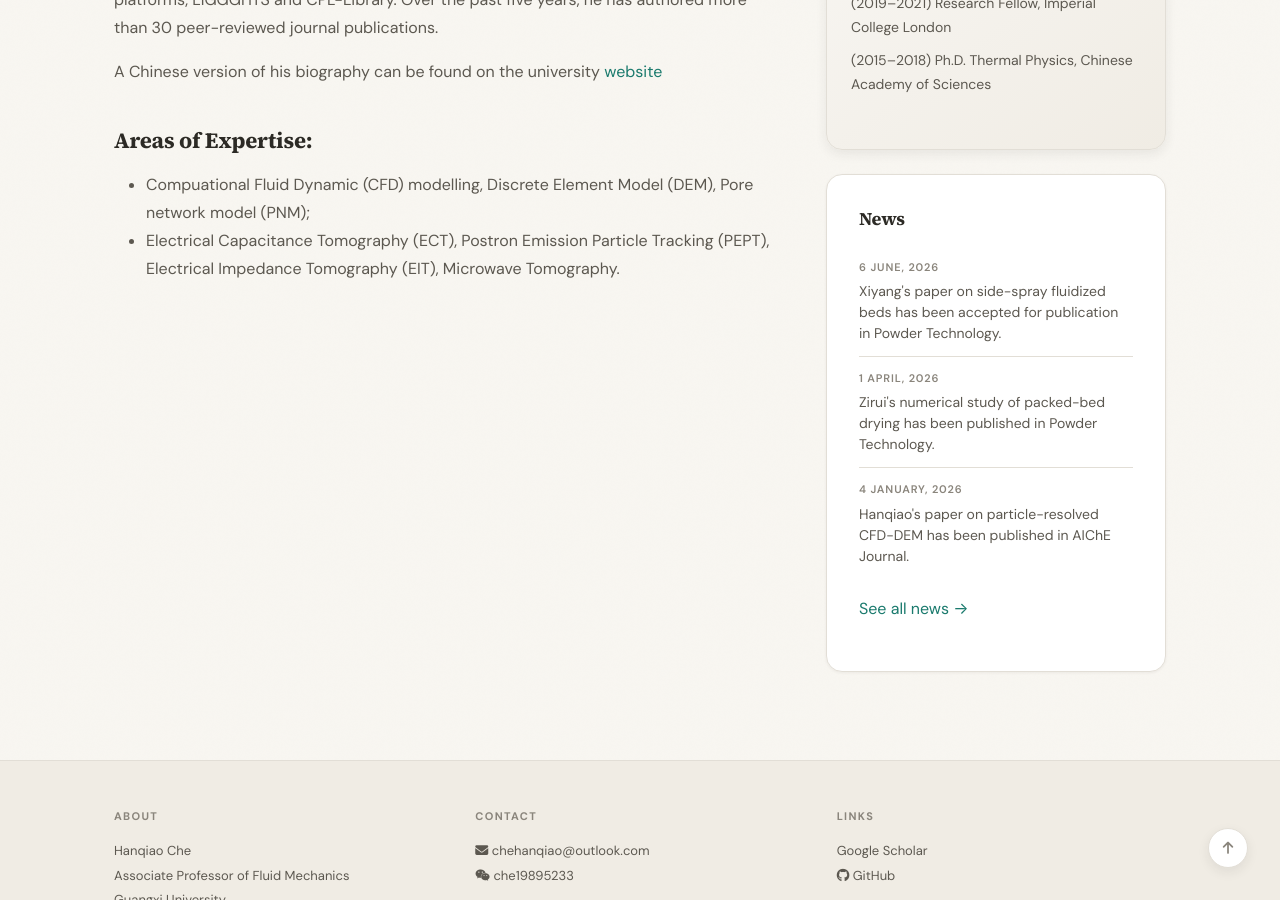
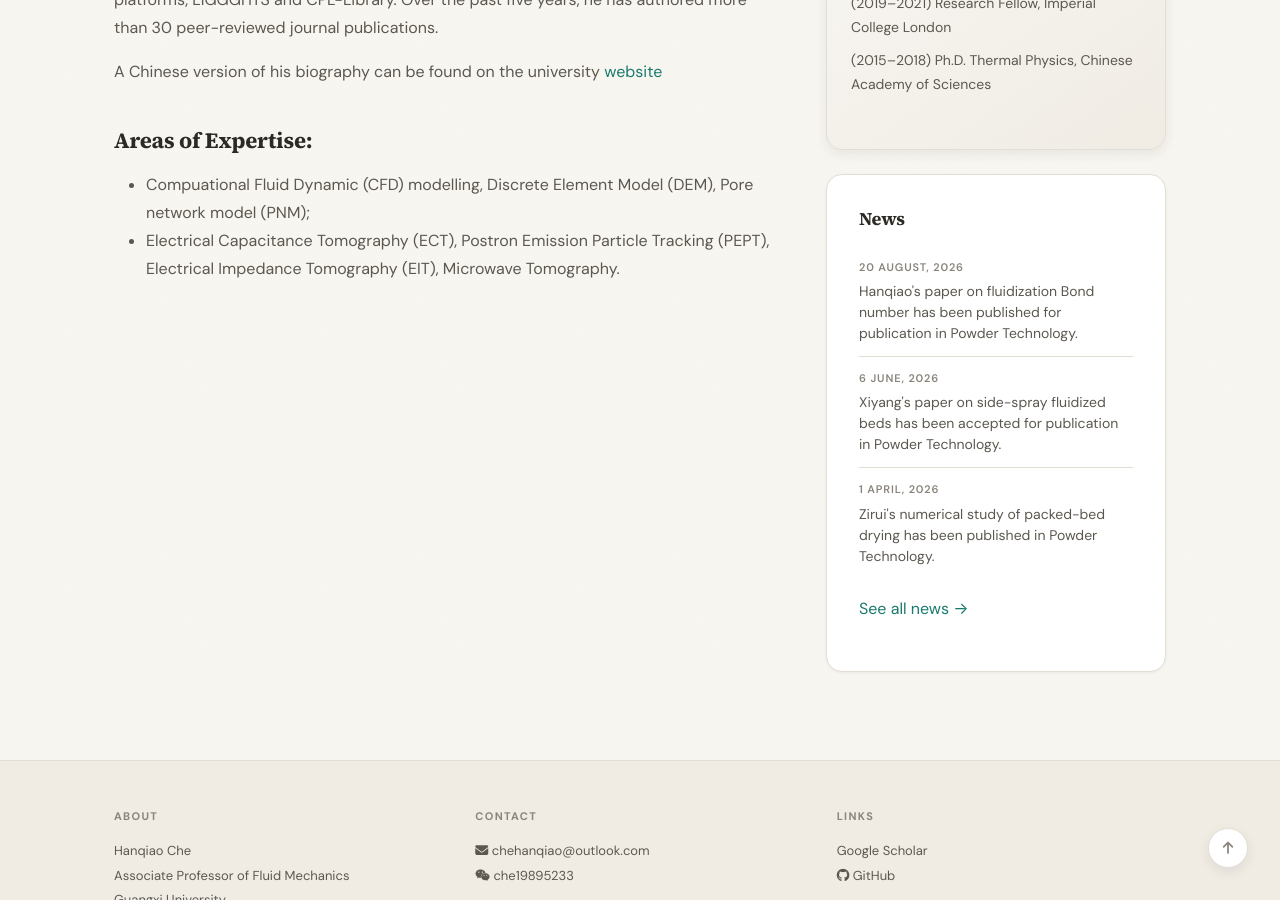
Before and after one commit to HQChe/hqche.github.io, a Jekyll site: the page built from _pages/home.md, in a window 1280 px wide and 900 px high, scrolled down 645 px. Built offline with Jekyll 4.4.1, drawn with Linux system fonts in a browser that asks for light colours; a style sheet for code colours, icons or effects is not loaded.

Commit message:
Update news.yml

```diff
--- a/_data/news.yml
+++ b/_data/news.yml
@@ -1,6 +1,9 @@
 # News items shown on the home page sidebar.
 # The 3 most recent are shown; all appear on /allnews.
 # Each entry needs: date, headline
+- date: 20 August, 2026
+  headline: "Hanqiao's paper on fluidization Bond number has been published for publication in Powder Technology."
+
 - date: 6 June, 2026
   headline: "Xiyang's paper on side-spray fluidized beds has been accepted for publication in Powder Technology."
 
```
